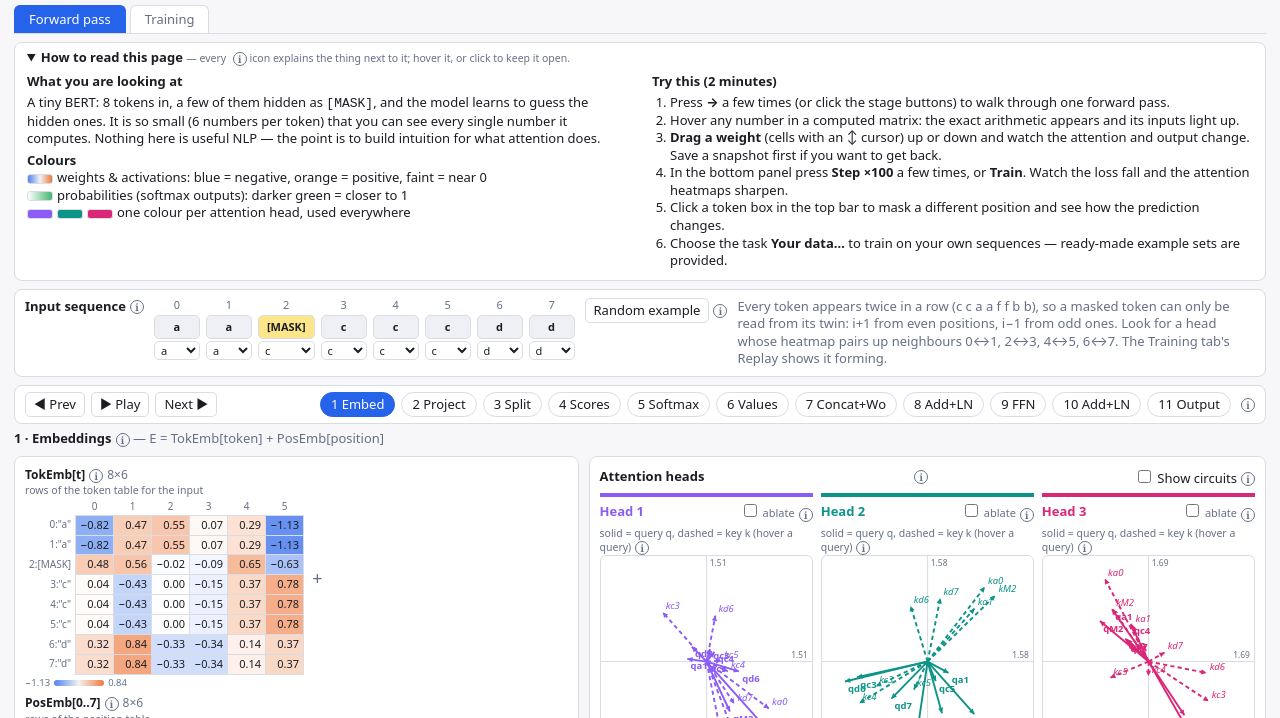
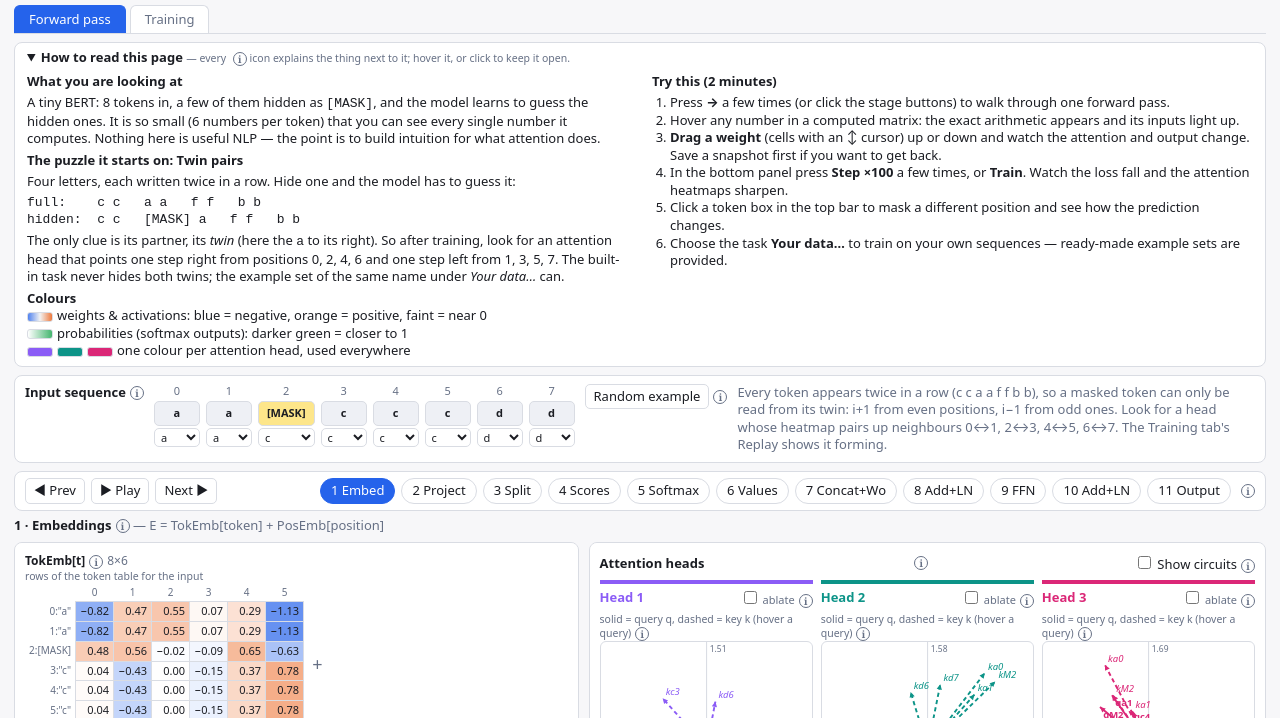
Before and after one commit to nephorion/picobert, a plain HTML site: page index.html in a window 1280 px wide. Shown: the part 82-800 px from the top of the page. Drawn offline with Linux system fonts and the light colour scheme.

Commit message:
Explain the Twin pairs task in the guide and on the Training tab
Co-Authored-By: Claude Sonnet 5.5 <noreply@anthropic.com>

```diff
--- a/index.html
+++ b/index.html
@@ -163,6 +163,10 @@ table.tv tr.sel{background:var(--chip);font-weight:600}
     <div>
       <b>What you are looking at</b>
       <p style="margin:4px 0">A tiny BERT: 8 tokens in, a few of them hidden as <code>[MASK]</code>, and the model learns to guess the hidden ones. It is so small (6 numbers per token) that you can see every single number it computes. Nothing here is useful NLP — the point is to build intuition for what attention does.</p>
+      <b>The puzzle it starts on: Twin pairs</b>
+      <p style="margin:4px 0">Four letters, each written twice in a row. Hide one and the model has to guess it:<br>
+      <code style="display:inline-block;white-space:pre;margin:3px 0">full:    c c   a a   f f   b b
+hidden:  c c   [MASK] a   f f   b b</code><br>The only clue is its partner, its <i>twin</i> (here the <code>a</code> to its right). So after training, look for an attention head that points one step right from positions 0, 2, 4, 6 and one step left from 1, 3, 5, 7. The built-in task never hides both twins; the example set of the same name under <i>Your data…</i> can.</p>
       <b>Colours</b>
       <div><span class="sw" style="background:linear-gradient(90deg,rgba(37,99,235,.8),rgba(127,127,127,.1),rgba(234,88,12,.8))"></span>weights &amp; activations: blue = negative, orange = positive, faint = near 0</div>
       <div><span class="sw" style="background:linear-gradient(90deg,rgba(22,163,74,0),rgba(22,163,74,.8))"></span>probabilities (softmax outputs): darker green = closer to 1</div>
@@ -230,6 +234,7 @@ table.tv tr.sel{background:var(--chip);font-weight:600}
   <div class="grp" style="flex:1;min-width:260px"><span class="caption">current example – predictions at masked positions<span data-ic="outbars"></span></span><div id="outSummary"></div></div>
 </footer>
 <div id="viewTrain" role="tabpanel" hidden>
+  <section><b>The task being learned: <span id="taskName"></span></b><div id="taskNote" class="caption"></div></section>
   <section>
     <h2>One training step<span data-ic="tvstep"></span></h2>
     <div class="caption">Shows the most recent optimizer step. Press <b>Step ×1</b> above to take one and see it here.</div>
@@ -1727,6 +1732,7 @@ function renderChips() {
     return `<div class="chip${masked ? " m" : ""}" data-tok="${i}"><span>${i}</span><div class="ct" data-toggle="${i}" title="click to toggle [MASK]">${masked ? "[MASK]" : esc(V[t])}</div><select data-set="${i}" title="true token at this position">${V.map((v, k) => k === MASK_ID ? "" : `<option value="${k}"${k === t ? " selected" : ""}>${esc(v)}</option>`).join("")}</select></div>`;
   }).join("");
   $("hint").textContent = state.task.hint;
+  $("taskName").textContent = state.task.name; $("taskNote").textContent = state.task.hint;
 }
 function renderExamples() {
   $("exampleSets").innerHTML = EXAMPLE_SETS.map((x) => {
```
